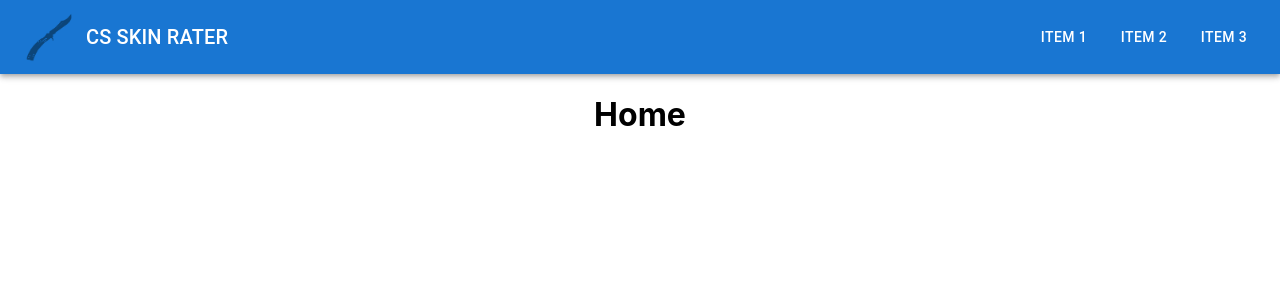
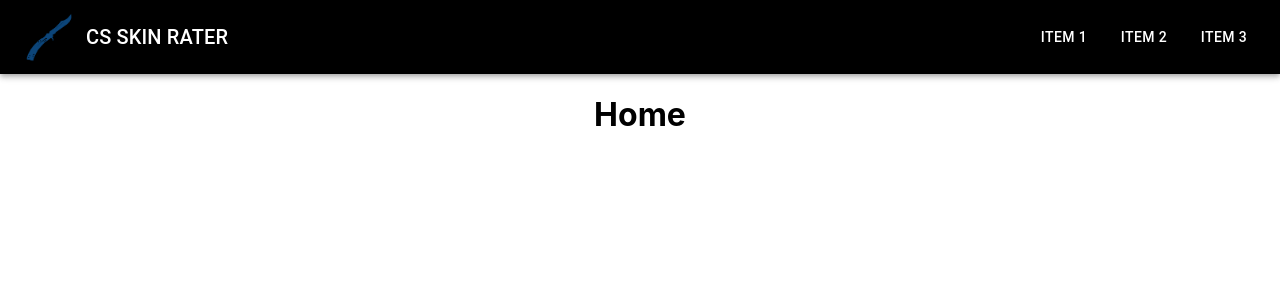
Before and after one commit to xframee/PERN-SkinRater, a React (Create React App) app in the folder client/: page / in a window 1280 px wide. Shown: the top 300 px of the page. Built offline with nearby package versions, Linux system fonts and the light colour scheme.

Commit message:
added theme

```diff
--- a/client/src/components/Navbar.jsx
+++ b/client/src/components/Navbar.jsx
@@ -4,7 +4,7 @@ import siteLogo from '../images/csraterlogo.png';
 
 export const NavBar = () => {
     return (
-        <AppBar position='static' color='primary'>
+        <AppBar position='static' sx={{ bgcolor: 'primary.dark' }}>
             <Toolbar>
                 <IconButton size='large' edge='start' aria-label='logo' component={RouterLink} to="/">
                     <img src={siteLogo} alt='site logo' style={{ width: '50px', height: 'auto' }} />
--- /dev/null
+++ b/client/src/utilities/theme.jsx
@@ -0,0 +1,20 @@
+import { createTheme } from '@mui/material/styles';
+
+const theme = createTheme({
+  palette: {
+    primary: {
+      light: '#757ce8',
+      main: '#3f50b5',
+      dark: '#000000',
+      contrastText: '#fff',
+    },
+    secondary: {
+      light: '#ff7961',
+      main: '#f44336',
+      dark: '#ba000d',
+      contrastText: '#000',
+    },
+  },
+});
+
+export default theme;
```
Also changed, not shown: client/src/App.js (+4 -3 lines).
